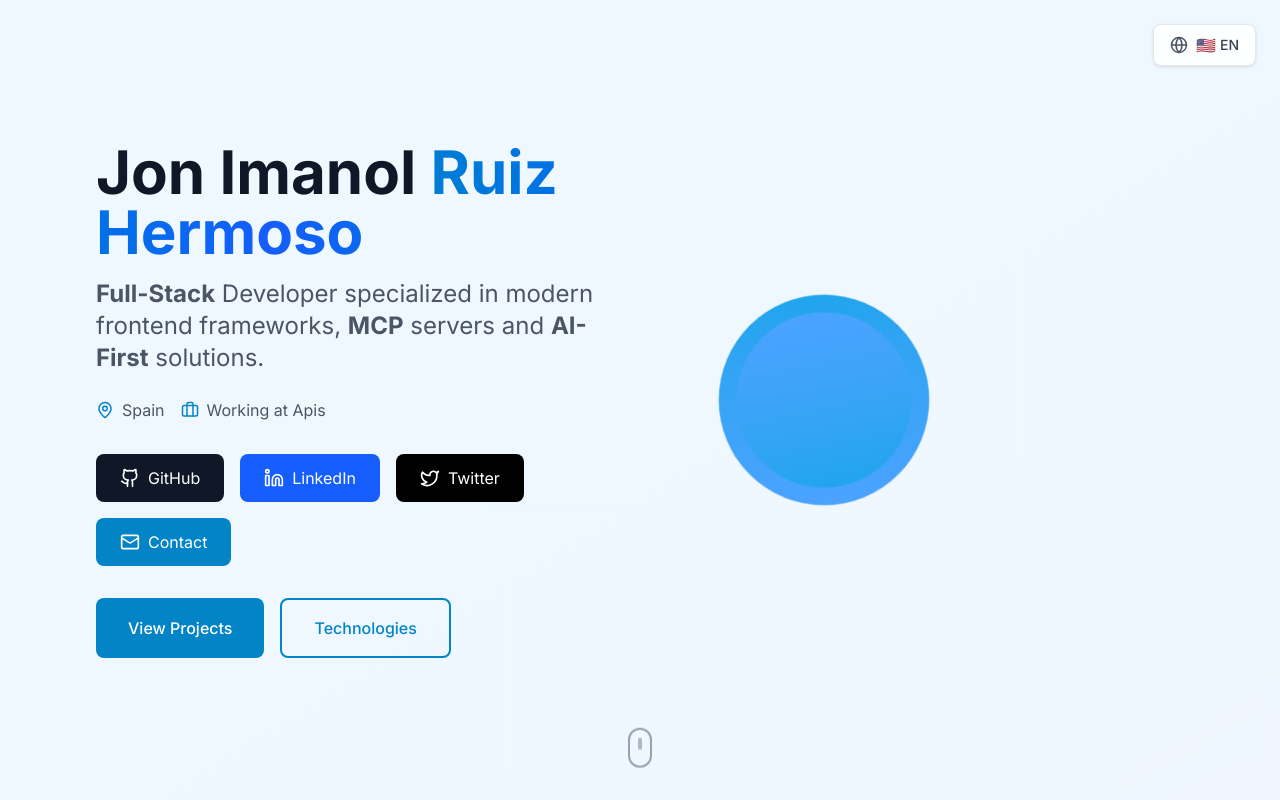
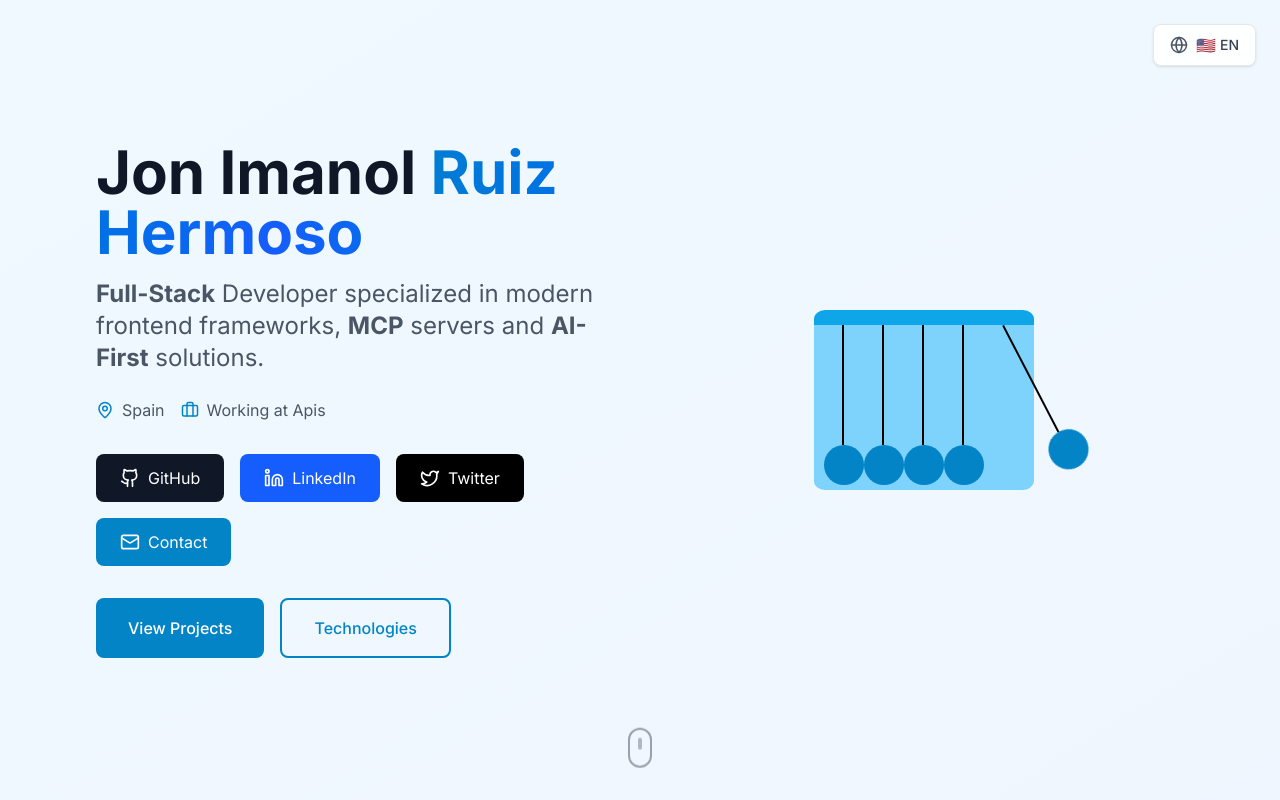
Before and after one commit to zkjon/zkjondev, a Next.js app: page /en in a window 1280 px wide. Shown: the top 800 px of the page. Built offline with nearby package versions, Linux system fonts and the light colour scheme.

Commit message:
feat: add pendulum animation and related styles to Header component

```diff
--- a/app/globals.css
+++ b/app/globals.css
@@ -116,3 +116,41 @@
     background-color: rgba(255, 255, 255, 0.8);
   }
 }
+.pendulum{
+  position: absolute;
+  width: 220px;
+  height: 180px;
+  background-color: var(--color-primary-300);
+  top: 50%;
+  left: 50%;
+  border-radius: 5%;
+  align-items: center;
+  border-top: 15px solid var(--color-primary-500);
+  transform: translate(-50%, -50%);
+}
+
+.pendulum_box{
+  display: flex;
+  padding: 120px 0 0 10px;
+  position: absolute;
+  flex: 1;
+}
+
+.ball{
+  height: 40px;
+  width: 40px;
+  border-radius: 50%;
+  background-color: var(--color-primary-600);
+  position: relative;
+  transform-origin: 50% -300%;
+}
+
+.ball::before{
+  content: '';
+  width: 2px;
+  height: 120px;
+  background-color: #000000;
+  left: 18px;
+  top: -120px;
+  position: absolute;
+}
--- a/components/Header.tsx
+++ b/components/Header.tsx
@@ -1,87 +1,101 @@
-'use client'
+"use client";
 
-import { useEffect, useRef, useState } from 'react'
-import { gsap } from 'gsap'
-import { Github, Linkedin, Twitter, Mail, MapPin, Briefcase } from 'lucide-react'
-import { getTranslations } from '../lib/translations'
-import LanguageSelector from './LanguageSelector'
+import { useEffect, useRef, useState } from "react";
+import { gsap } from "gsap";
+import {
+  Github,
+  Linkedin,
+  Twitter,
+  Mail,
+  MapPin,
+  Briefcase,
+} from "lucide-react";
+import { getTranslations } from "../lib/translations";
+import LanguageSelector from "./LanguageSelector";
 
 interface HeaderProps {
   locale?: string;
 }
 
-export default function Header({ locale = 'es' }: HeaderProps) {
+export default function Header({ locale = "es" }: HeaderProps) {
   const t = getTranslations(locale);
   const [mounted, setMounted] = useState(false);
-  const headerRef = useRef<HTMLElement>(null)
-  const titleRef = useRef<HTMLHeadingElement>(null)
-  const subtitleRef = useRef<HTMLHeadingElement>(null)
-  const infoRef = useRef<HTMLDivElement>(null)
-  const socialRef = useRef<HTMLDivElement>(null)
-  const ctaRef = useRef<HTMLDivElement>(null)
-  const visualRef = useRef<HTMLDivElement>(null)
+  const headerRef = useRef<HTMLElement>(null);
+  const titleRef = useRef<HTMLHeadingElement>(null);
+  const subtitleRef = useRef<HTMLHeadingElement>(null);
+  const infoRef = useRef<HTMLDivElement>(null);
+  const socialRef = useRef<HTMLDivElement>(null);
+  const ctaRef = useRef<HTMLDivElement>(null);
+  const visualRef = useRef<HTMLDivElement>(null);
+  const pendulumRef = useRef<HTMLDivElement>(null);
+  const firstBallRef = useRef<HTMLDivElement>(null);
+  const lastBallRef = useRef<HTMLDivElement>(null);
 
   useEffect(() => {
-    setMounted(true)
-  }, [])
+    setMounted(true);
+  }, []);
 
   useEffect(() => {
-    if (!mounted) return
+    if (!mounted) return;
 
-    const tl = gsap.timeline()
+    const tl = gsap.timeline();
 
     // Animación de entrada del título
-    tl.fromTo(titleRef.current,
+    tl.fromTo(
+      titleRef.current,
       {
         y: 100,
         opacity: 0,
-        scale: 0.8
+        scale: 0.8,
       },
       {
         y: 0,
         opacity: 1,
         scale: 1,
         duration: 1.2,
-        ease: "power3.out"
+        ease: "power3.out",
       }
     )
 
       // Animación del subtítulo
-    .fromTo(subtitleRef.current,
+      .fromTo(
+        subtitleRef.current,
         {
           y: 50,
-        opacity: 0
+          opacity: 0,
         },
         {
           y: 0,
           opacity: 1,
           duration: 0.8,
-        ease: "power2.out"
+          ease: "power2.out",
         },
         "-=0.6"
       )
 
       // Animación de la información
-    .fromTo(infoRef.current,
+      .fromTo(
+        infoRef.current,
         {
           x: -30,
-        opacity: 0
+          opacity: 0,
         },
         {
           x: 0,
           opacity: 1,
           duration: 0.6,
-        ease: "power2.out"
+          ease: "power2.out",
         },
         "-=0.4"
       )
 
       // Animación de los botones sociales (uno por uno)
-    .fromTo(socialRef.current?.children || [],
+      .fromTo(
+        socialRef.current?.children || [],
         {
           y: 30,
           opacity: 0,
-        scale: 0.8
+          scale: 0.8,
         },
         {
           y: 0,
@@ -89,33 +103,37 @@ export default function Header({ locale = 'es' }: HeaderProps) {
           scale: 1,
           duration: 0.5,
           stagger: 0.1,
-        ease: "back.out(1.7)"
+          ease: "back.out(1.7)",
         },
         "-=0.3"
       )
 
       // Animación de los CTAs
-    .fromTo(ctaRef.current?.children || [],
+      .fromTo(
+        ctaRef.current?.children || [],
         {
           y: 20,
-        opacity: 0
+          opacity: 0,
         },
         {
           y: 0,
           opacity: 1,
           duration: 0.6,
           stagger: 0.1,
-        ease: "power2.out"
+          ease: "power2.out",
         },
         "-=0.2"
       )
 
-    // Animación del lado visual
-    .fromTo(visualRef.current?.children || [],
+      // Animación del lado visual (excluyendo el péndulo)
+      .fromTo(
+        Array.from(visualRef.current?.children || []).filter(
+          child => !child.classList.contains('no-gsap-animation')
+        ),
         {
           scale: 0,
           opacity: 0,
-        rotation: 180
+          rotation: 180,
         },
         {
           scale: 1,
@@ -123,49 +141,97 @@ export default function Header({ locale = 'es' }: HeaderProps) {
           rotation: 0,
           duration: 1.5,
           stagger: 0.3,
-        ease: "elastic.out(1, 0.5)"
+          ease: "elastic.out(1, 0.5)",
         },
         "-=1"
-    )
+      );
 
-    // Animación continua de las formas geométricas
-    if (visualRef.current) {
-      const shapes = visualRef.current.children
-      Array.from(shapes).forEach((shape, index) => {
-        gsap.to(shape, {
-          rotation: 360,
-          duration: 20 + index * 5,
-          repeat: -1,
-          ease: "none"
-        })
-
-        gsap.to(shape, {
-          scale: 1.1,
-          duration: 3 + index,
-          repeat: -1,
-          yoyo: true,
-          ease: "power2.inOut"
-        })
-      })
+    // Animación específica para el péndulo (solo opacity y scale, sin rotation)
+    const pendulumElement = visualRef.current?.querySelector('.pendulum');
+    if (pendulumElement) {
+      tl.fromTo(
+        pendulumElement,
+        {
+          opacity: 0,
+          scale: 0.8,
+        },
+        {
+          opacity: 1,
+          scale: 1,
+          duration: 1,
+          ease: "power2.out",
+        },
+        "-=0.8"
+      );
     }
 
+    // Animación del péndulo con GSAP
+    const firstBall = pendulumRef.current?.querySelector('.ball.first');
+    const lastBall = pendulumRef.current?.querySelector('.ball.last');
+
+    if (firstBall && lastBall) {
+      // Timeline para el péndulo
+      const pendulumTl = gsap.timeline({ repeat: -1, delay: 1 });
+
+      // Fase 1: Primera bola se mueve hacia el centro
+      pendulumTl.fromTo(firstBall,
+        { rotation: 35 },
+        {
+          rotation: 0,
+          duration: 0.45,
+          ease: "power2.in"
+        }
+      )
+      // Fase 2: Pausa en el centro (impacto)
+      .set({}, {}, "+=0.05")
+      // Fase 3: Última bola se mueve hacia afuera
+      .fromTo(lastBall,
+        { rotation: 0 },
+        {
+          rotation: -35,
+          duration: 0.45,
+          ease: "power2.out"
+        }
+      )
+      // Fase 4: Última bola regresa al centro
+      .to(lastBall,
+        {
+          rotation: 0,
+          duration: 0.45,
+          ease: "power2.in"
+        }
+      )
+      // Fase 5: Pausa en el centro (impacto inverso)
+      .set({}, {}, "+=0.05")
+      // Fase 6: Primera bola se mueve hacia afuera
+      .to(firstBall,
+        {
+          rotation: 35,
+          duration: 0.45,
+          ease: "power2.out"
+        }
+      );
+    }
+
+
+
     // Efecto de escritura en el gradiente del nombre
-    const nameGradient = titleRef.current?.querySelector('.gradient-text')
+    const nameGradient = titleRef.current?.querySelector(".gradient-text");
     if (nameGradient) {
-      gsap.fromTo(nameGradient,
+      gsap.fromTo(
+        nameGradient,
         {
-          backgroundPosition: '200% center'
+          backgroundPosition: "200% center",
         },
         {
-          backgroundPosition: '0% center',
+          backgroundPosition: "0% center",
           duration: 2,
           ease: "power2.inOut",
-          delay: 0.5
+          delay: 0.5,
         }
-      )
+      );
     }
-
-  }, [mounted])
+  }, [mounted]);
 
   if (!mounted) {
     return (
@@ -178,19 +244,24 @@ export default function Header({ locale = 'es' }: HeaderProps) {
             <div>
               <div className="mb-6">
                 <h1 className="text-4xl md:text-5xl lg:text-6xl font-bold text-gray-900 mb-4">
-                  Jon Imanol{' '}
+                  Jon Imanol{" "}
                   <span className="gradient-text bg-gradient-to-r from-primary-600 via-blue-600 to-primary-600 bg-[length:200%_100%]">
                     Ruiz Hermoso
                   </span>
                 </h1>
                 <h2 className="text-xl md:text-2xl text-gray-600 mb-6">
-                  {locale === 'es' ? (
+                  {locale === "es" ? (
                     <>
-                      Desarrollador <strong>Full-Stack</strong> especializado en frameworks modernos de frontend, servidores <strong>MCP</strong> y soluciones <strong>IA-First</strong>.
+                      Desarrollador <strong>Full-Stack</strong> especializado en
+                      frameworks modernos de frontend, servidores{" "}
+                      <strong>MCP</strong> y soluciones{" "}
+                      <strong>IA-First</strong>.
                     </>
                   ) : (
                     <>
-                      <strong>Full-Stack</strong> Developer specialized in modern frontend frameworks, <strong>MCP</strong> servers and <strong>AI-First</strong> solutions.
+                      <strong>Full-Stack</strong> Developer specialized in
+                      modern frontend frameworks, <strong>MCP</strong> servers
+                      and <strong>AI-First</strong> solutions.
                     </>
                   )}
                 </h2>
@@ -203,34 +274,60 @@ export default function Header({ locale = 'es' }: HeaderProps) {
                 </div>
                 <div className="flex items-center">
                   <Briefcase size={18} className="mr-2 text-primary-600" />
-                  <span>{t.header.workingAt} <a href="https://www.apis.es" target="_blank" rel="noopener noreferrer">Apis</a></span>
+                  <span>
+                    {t.header.workingAt}{" "}
+                    <a
+                      href="https://www.apis.es"
+                      target="_blank"
+                      rel="noopener noreferrer">
+                      Apis
+                    </a>
+                  </span>
                 </div>
               </div>
 
               <div className="flex flex-wrap gap-4 mb-8">
-                <a href="https://github.com/zkjon" target="_blank" rel="noopener noreferrer" className="inline-flex items-center px-6 py-3 bg-gray-900 text-white rounded-lg hover:bg-gray-800 transition-all duration-200 hover:scale-105 hover:shadow-xl">
+                <a
+                  href="https://github.com/zkjon"
+                  target="_blank"
+                  rel="noopener noreferrer"
+                  className="inline-flex items-center px-6 py-3 bg-gray-900 text-white rounded-lg hover:bg-gray-800 transition-all duration-200 hover:scale-105 hover:shadow-xl">
                   <Github size={20} className="mr-2" />
                   GitHub
                 </a>
-                <a href="https://www.linkedin.com/in/zkjon/" target="_blank" rel="noopener noreferrer" className="inline-flex items-center px-6 py-3 bg-blue-600 text-white rounded-lg hover:bg-blue-700 transition-all duration-200 hover:scale-105 hover:shadow-xl">
+                <a
+                  href="https://www.linkedin.com/in/zkjon/"
+                  target="_blank"
+                  rel="noopener noreferrer"
+                  className="inline-flex items-center px-6 py-3 bg-blue-600 text-white rounded-lg hover:bg-blue-700 transition-all duration-200 hover:scale-105 hover:shadow-xl">
                   <Linkedin size={20} className="mr-2" />
                   LinkedIn
                 </a>
-                <a href="https://x.com/zkjondev" target="_blank" rel="noopener noreferrer" className="inline-flex items-center px-6 py-3 bg-black text-white rounded-lg hover:bg-gray-800 transition-all duration-200 hover:scale-105 hover:shadow-xl">
+                <a
+                  href="https://x.com/zkjondev"
+                  target="_blank"
+                  rel="noopener noreferrer"
+                  className="inline-flex items-center px-6 py-3 bg-black text-white rounded-lg hover:bg-gray-800 transition-all duration-200 hover:scale-105 hover:shadow-xl">
                   <Twitter size={20} className="mr-2" />
                   Twitter
                 </a>
-                <a href="mailto:focusyts@gmail.com" className="inline-flex items-center px-6 py-3 bg-primary-600 text-white rounded-lg hover:bg-primary-700 transition-all duration-200 hover:scale-105 hover:shadow-xl">
+                <a
+                  href="mailto:focusyts@gmail.com"
+                  className="inline-flex items-center px-6 py-3 bg-primary-600 text-white rounded-lg hover:bg-primary-700 transition-all duration-200 hover:scale-105 hover:shadow-xl">
                   <Mail size={20} className="mr-2" />
                   {t.header.contact}
                 </a>
               </div>
 
               <div className="flex flex-col sm:flex-row gap-4">
-                <a href="#projects" className="inline-flex items-center justify-center px-8 py-4 bg-primary-600 text-white rounded-lg hover:bg-primary-700 transition-all duration-200 font-medium hover:scale-105 hover:shadow-xl">
+                <a
+                  href="#projects"
+                  className="inline-flex items-center justify-center px-8 py-4 bg-primary-600 text-white rounded-lg hover:bg-primary-700 transition-all duration-200 font-medium hover:scale-105 hover:shadow-xl">
                   {t.header.viewProjects}
                 </a>
-                <a href="#technologies" className="inline-flex items-center justify-center px-8 py-4 border-2 border-primary-600 text-primary-600 rounded-lg hover:bg-primary-50 transition-all duration-200 font-medium hover:scale-105">
+                <a
+                  href="#technologies"
+                  className="inline-flex items-center justify-center px-8 py-4 border-2 border-primary-600 text-primary-600 rounded-lg hover:bg-primary-50 transition-all duration-200 font-medium hover:scale-105">
                   {t.header.technologies}
                 </a>
               </div>
@@ -252,11 +349,13 @@ export default function Header({ locale = 'es' }: HeaderProps) {
           </div>
         </div>
       </header>
-    )
+    );
   }
 
   return (
-    <header ref={headerRef} className="min-h-screen bg-gradient-to-br from-primary-50 to-blue-50 flex items-center relative">
+    <header
+      ref={headerRef}
+      className="min-h-screen bg-gradient-to-br from-primary-50 to-blue-50 flex items-center relative">
       {/* Language Selector */}
       <div className="absolute top-6 right-6 z-10">
         <LanguageSelector />
@@ -267,37 +366,52 @@ export default function Header({ locale = 'es' }: HeaderProps) {
           {/* Contenido principal */}
           <div>
             <div className="mb-6">
-              <h1 ref={titleRef} className="text-4xl md:text-5xl lg:text-6xl font-bold text-gray-900 mb-4">
-                Jon Imanol{' '}
+              <h1
+                ref={titleRef}
+                className="text-4xl md:text-5xl lg:text-6xl font-bold text-gray-900 mb-4">
+                Jon Imanol{" "}
                 <span className="gradient-text bg-gradient-to-r from-primary-600 via-blue-600 to-primary-600 bg-[length:200%_100%]">
                   Ruiz Hermoso
                 </span>
               </h1>
               <h2
                 ref={subtitleRef}
-                  className="text-xl md:text-2xl text-gray-600 mb-6"
-                >
-                  {locale === 'es' ? (
+                className="text-xl md:text-2xl text-gray-600 mb-6">
+                {locale === "es" ? (
                   <>
-                      Desarrollador <strong>Full-Stack</strong> especializado en frameworks modernos de frontend, servidores <strong>MCP</strong> y soluciones <strong>IA-First</strong>.
+                    Desarrollador <strong>Full-Stack</strong> especializado en
+                    frameworks modernos de frontend, servidores{" "}
+                    <strong>MCP</strong> y soluciones <strong>IA-First</strong>.
                   </>
                 ) : (
                   <>
-                      <strong>Full-Stack</strong> Developer specialized in modern frontend frameworks, <strong>MCP</strong> servers and <strong>AI-First</strong> solutions.
+                    <strong>Full-Stack</strong> Developer specialized in modern
+                    frontend frameworks, <strong>MCP</strong> servers and{" "}
+                    <strong>AI-First</strong> solutions.
                   </>
                 )}
               </h2>
             </div>
 
             {/* Información adicional */}
-            <div ref={infoRef} className="flex flex-wrap gap-4 text-gray-600 mb-8">
+            <div
+              ref={infoRef}
+              className="flex flex-wrap gap-4 text-gray-600 mb-8">
               <div className="flex items-center">
                 <MapPin size={18} className="mr-2 text-primary-600" />
                 <span>{t.header.location}</span>
               </div>
               <div className="flex items-center">
                 <Briefcase size={18} className="mr-2 text-primary-600" />
-                <span>{t.header.workingAt} <a href="https://www.apis.es" target="_blank" rel="noopener noreferrer">Apis</a></span>
+                <span>
+                  {t.header.workingAt}{" "}
+                  <a
+                    href="https://www.apis.es"
+                    target="_blank"
+                    rel="noopener noreferrer">
+                    Apis
+                  </a>
+                </span>
               </div>
             </div>
 
@@ -307,8 +421,7 @@ export default function Header({ locale = 'es' }: HeaderProps) {
                 href="https://github.com/zkjon"
                 target="_blank"
                 rel="noopener noreferrer"
-                className="inline-flex items-center px-6 py-3 bg-gray-900 text-white rounded-lg hover:bg-gray-800 transition-all duration-200 hover:scale-105 hover:shadow-xl"
-              >
+                className="inline-flex items-center px-6 py-3 bg-gray-900 text-white rounded-lg hover:bg-gray-800 transition-all duration-200 hover:scale-105 hover:shadow-xl">
                 <Github size={20} className="mr-2" />
                 GitHub
               </a>
@@ -316,8 +429,7 @@ export default function Header({ locale = 'es' }: HeaderProps) {
                 href="https://www.linkedin.com/in/zkjon/"
                 target="_blank"
                 rel="noopener noreferrer"
-                className="inline-flex items-center px-6 py-3 bg-blue-600 text-white rounded-lg hover:bg-blue-700 transition-all duration-200 hover:scale-105 hover:shadow-xl"
-              >
+                className="inline-flex items-center px-6 py-3 bg-blue-600 text-white rounded-lg hover:bg-blue-700 transition-all duration-200 hover:scale-105 hover:shadow-xl">
                 <Linkedin size={20} className="mr-2" />
                 LinkedIn
               </a>
@@ -325,15 +437,13 @@ export default function Header({ locale = 'es' }: HeaderProps) {
                 href="https://x.com/zkjondev"
                 target="_blank"
                 rel="noopener noreferrer"
-                className="inline-flex items-center px-6 py-3 bg-black text-white rounded-lg hover:bg-gray-800 transition-all duration-200 hover:scale-105 hover:shadow-xl"
-              >
+                className="inline-flex items-center px-6 py-3 bg-black text-white rounded-lg hover:bg-gray-800 transition-all duration-200 hover:scale-105 hover:shadow-xl">
                 <Twitter size={20} className="mr-2" />
                 Twitter
               </a>
               <a
                 href="mailto:focusyts@gmail.com"
-                className="inline-flex items-center px-6 py-3 bg-primary-600 text-white rounded-lg hover:bg-primary-700 transition-all duration-200 hover:scale-105 hover:shadow-xl"
-              >
+                className="inline-flex items-center px-6 py-3 bg-primary-600 text-white rounded-lg hover:bg-primary-700 transition-all duration-200 hover:scale-105 hover:shadow-xl">
                 <Mail size={20} className="mr-2" />
                 {t.header.contact}
               </a>
@@ -343,14 +453,12 @@ export default function Header({ locale = 'es' }: HeaderProps) {
             <div ref={ctaRef} className="flex flex-col sm:flex-row gap-4">
               <a
                 href="#projects"
-                className="inline-flex items-center justify-center px-8 py-4 bg-primary-600 text-white rounded-lg hover:bg-primary-700 transition-all duration-200 font-medium hover:scale-105 hover:shadow-xl"
-              >
+                className="inline-flex items-center justify-center px-8 py-4 bg-primary-600 text-white rounded-lg hover:bg-primary-700 transition-all duration-200 font-medium hover:scale-105 hover:shadow-xl">
                 {t.header.viewProjects}
               </a>
               <a
                 href="#technologies"
-                className="inline-flex items-center justify-center px-8 py-4 border-2 border-primary-600 text-primary-600 rounded-lg hover:bg-primary-50 transition-all duration-200 font-medium hover:scale-105"
-              >
+                className="inline-flex items-center justify-center px-8 py-4 border-2 border-primary-600 text-primary-600 rounded-lg hover:bg-primary-50 transition-all duration-200 font-medium hover:scale-105">
                 {t.header.technologies}
               </a>
             </div>
@@ -359,9 +467,15 @@ export default function Header({ locale = 'es' }: HeaderProps) {
           {/* Lado derecho - Visual */}
           <div className="hidden lg:block">
             <div ref={visualRef} className="relative">
-              <div className="w-80 h-80 bg-gradient-to-br from-primary-400 to-blue-500 rounded-full opacity-20"></div>
-              <div className="absolute top-10 left-10 w-60 h-60 bg-gradient-to-br from-blue-400 to-primary-500 rounded-full opacity-30"></div>
-              <div className="absolute top-20 left-20 w-40 h-40 bg-gradient-to-br from-primary-500 to-blue-400 rounded-full opacity-40"></div>
+              <div ref={pendulumRef} className="pendulum no-gsap-animation">
+                <div className="pendulum_box">
+                  <div ref={firstBallRef} className="ball first"></div>
+                  <div className="ball"></div>
+                  <div className="ball"></div>
+                  <div className="ball"></div>
+                  <div ref={lastBallRef} className="ball last"></div>
+                </div>
+              </div>
             </div>
           </div>
         </div>
@@ -374,5 +488,5 @@ export default function Header({ locale = 'es' }: HeaderProps) {
         </div>
       </div>
     </header>
-  )
+  );
 }
```
Lines whose indentation alone changed are shown as unchanged.
